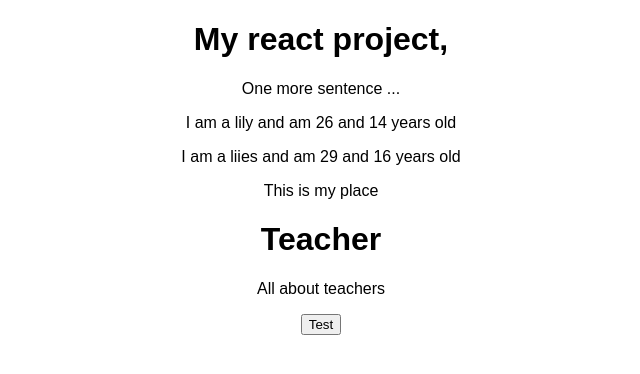
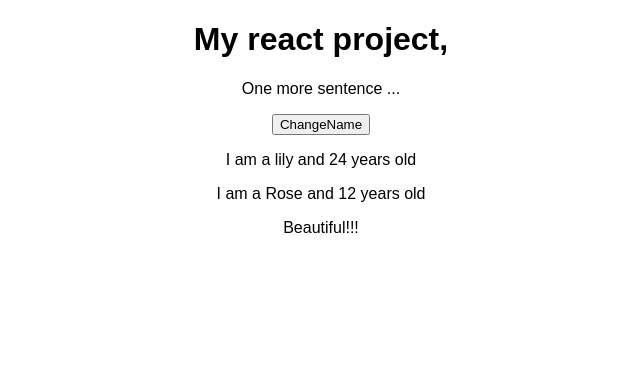
Before and after one commit to ShimnaA/myreactapp, a React (Create React App) app: page / in a window 1280 px wide. Shown: the top 374 px of the page, without its empty margins (319-959 px from the left). Built offline with nearby package versions, Linux system fonts and the light colour scheme.

Commit message:
event handler and state

```diff
--- a/src/App.js
+++ b/src/App.js
@@ -5,15 +5,30 @@ import Person1 from './Person/Person'
 import Teacher from './Person/Teacher'
 
 class App extends Component {
+  state = {
+    persons: [
+              {name: 'lily', age: 24 },
+              {name: 'Rose', age: 12}
+          ]
+  }
+  changeNameHandler = () => {
+   //Dont use this this.state.persons[0].name = 'shimna';
+   this.setState({
+      persons: [
+        {name: 'raja', age: 28 },
+        {name: 'rani', age: 11}
+    ]}
+   );
+  }
+
   render() {
     return (
       <div className="App">
         <h1> My react project, </h1>
         <p> One more sentence ... </p>
-        <Person1 name="lily" age="14"></Person1>
-        <Person1 name="liies" age="16"> This is my place </Person1>
-
-        <Teacher />
+        <button onClick={this.changeNameHandler}> ChangeName</button>
+        <Person1 name={this.state.persons[0].name} age={this.state.persons[0].age}></Person1>
+        <Person1 name={this.state.persons[1].name} age={this.state.persons[1].age}> Beautiful!!! </Person1>
 
       </div>
     );
--- a/src/Person/Person.js
+++ b/src/Person/Person.js
@@ -2,7 +2,7 @@ import React from 'react';
 const person = (props) => {
 return(
     <div>
-        <p>I am a {props.name} and am { Math.floor(Math.random() * 30)} and {props.age} years old </p>
+        <p>I am a {props.name} and {props.age} years old </p>
         <p>{props.children} </p>
     </div>
 );
```
